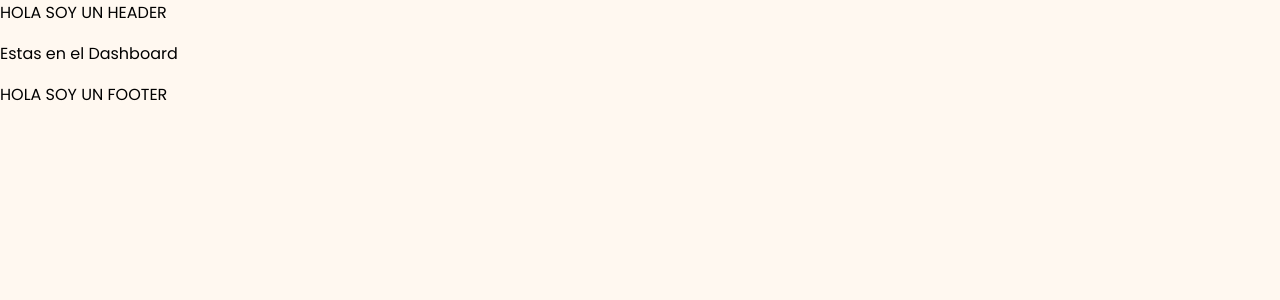
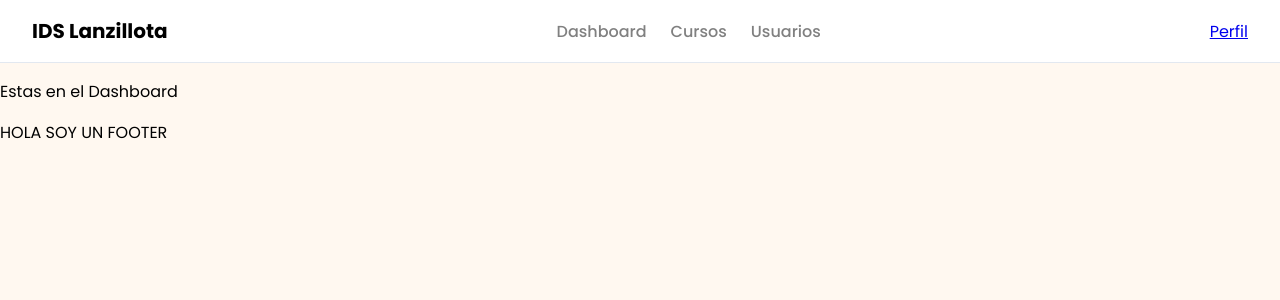
Before and after one commit to sabrisarmiento/Proyecto-Final-IDS-HolaMundo, a Flask app: page /dashboard in a window 1280 px wide. Shown: the top 300 px of the page. Run offline with Flask 3, Linux system fonts and the light colour scheme.

Commit message:
feat(frontend) : headers

```diff
--- a/frontend/templates/base.html
+++ b/frontend/templates/base.html
@@ -9,9 +9,15 @@
   {% block extra_styles %}{% endblock %}
 </head>
 <body>
-  <header>
-    HOLA SOY UN HEADER
-  </header>
+  <header class="header-private">
+    <a href="{{ url_for('landing.landing') }}" class="header-private-logo">IDS Lanzillota</a>
+    <nav class="header-private-nav">
+        <a href="{{ url_for('landing.landing') }}">Inicio</a>
+        <a href="{{ url_for('materials.materials') }}">Materiales</a>
+        <a href="{{ url_for('advertisements.public_advertisements') }}">Avisos</a>
+    </nav>
+    <a href="#" class="header-private-logout">Iniciar Sesion</a>
+	</header>
   {% block content %}{% endblock %}
   <footer>
     HOLA SOY UN FOOTER
--- a/frontend/templates/base_private.html
+++ b/frontend/templates/base_private.html
@@ -1,14 +1,26 @@
-{% extends "base.html" %}
-
-{% block header %}
-
-<header class="header-private">
-    <a href="{{ url_for('dashboard.dashboard') }}" class="header-private-logo">IDS Lanzillota</a>
+<!DOCTYPE html>
+<html lang="es">
+<head>
+  <meta charset="UTF-8">
+  <meta name="viewport" content="width=device-width, initial-scale=1.0">
+  <title>{% block title %}IDS Lanzillota{% endblock %}</title>
+  <link rel="stylesheet" href="{{ url_for('static', filename='css/styles.css') }}">
+  <link href="https://fonts.googleapis.com/css2?family=Poppins:wght@400;500;700&family=PT+Sans:wght@400;700&family=Prompt:wght@400;500;700&family=Red+Hat+Display:wght@400;500;700&display=swap" rel="stylesheet">
+  {% block extra_styles %}{% endblock %}
+</head>
+<body>
+  <header class="header-private">
+    <a href="{{ url_for('landing.landing') }}" class="header-private-logo">IDS Lanzillota</a>
     <nav class="header-private-nav">
-        <a href="{{ url_for('dashboard.dashboard') }}">Inicio</a>
-        <a href="{{ url_for('materials.materials') }}">Materiales</a>
-        <a href="{{ url_for('advertisements.public_advertisements') }}">Avisos</a>
+        <a href="{{ url_for('dashboard.dashboard') }}">Dashboard</a>
+        <a href="#">Cursos</a>
+        <a href="#">Usuarios</a>
     </nav>
-    <a href="#" class="header-private-logout">Salir</a>
-</header>
-{% endblock %}
+    <a href="#" class="header-private-logout">Perfil</a>
+	</header>
+  {% block content %}{% endblock %}
+  <footer>
+    HOLA SOY UN FOOTER
+  </footer>
+</body>
+</html>
--- a/frontend/templates/dashboard.html
+++ b/frontend/templates/dashboard.html
@@ -1,6 +1,6 @@
 {% extends "base_private.html" %}
 
-{% block title %}Dashboard - IDS Lanzillota{% endblock %}
+{% block title %}IDS Lanzillota - Dashboard{% endblock %}
 
 {% block content %}
 <p>Estas en el Dashboard</p>
```
